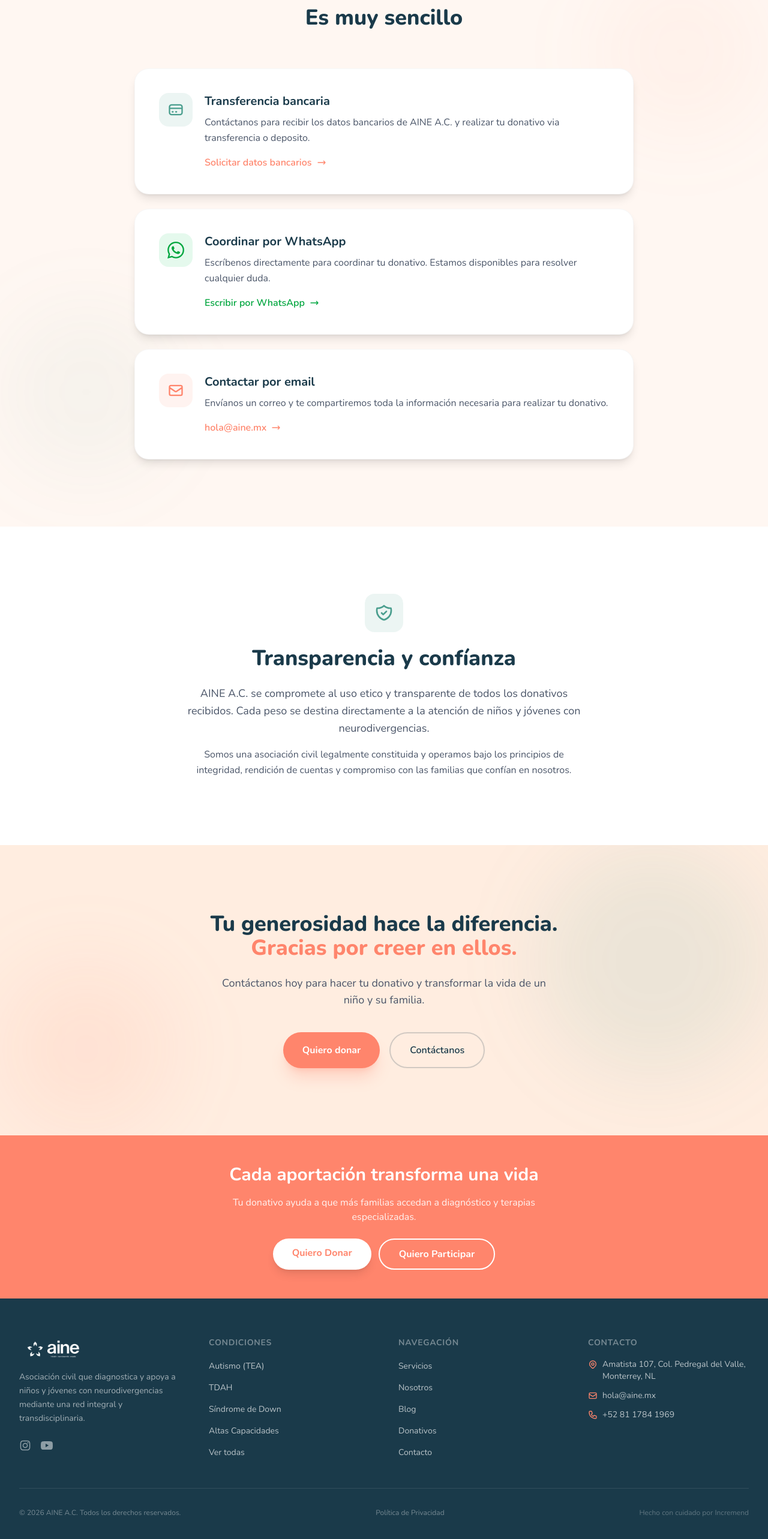
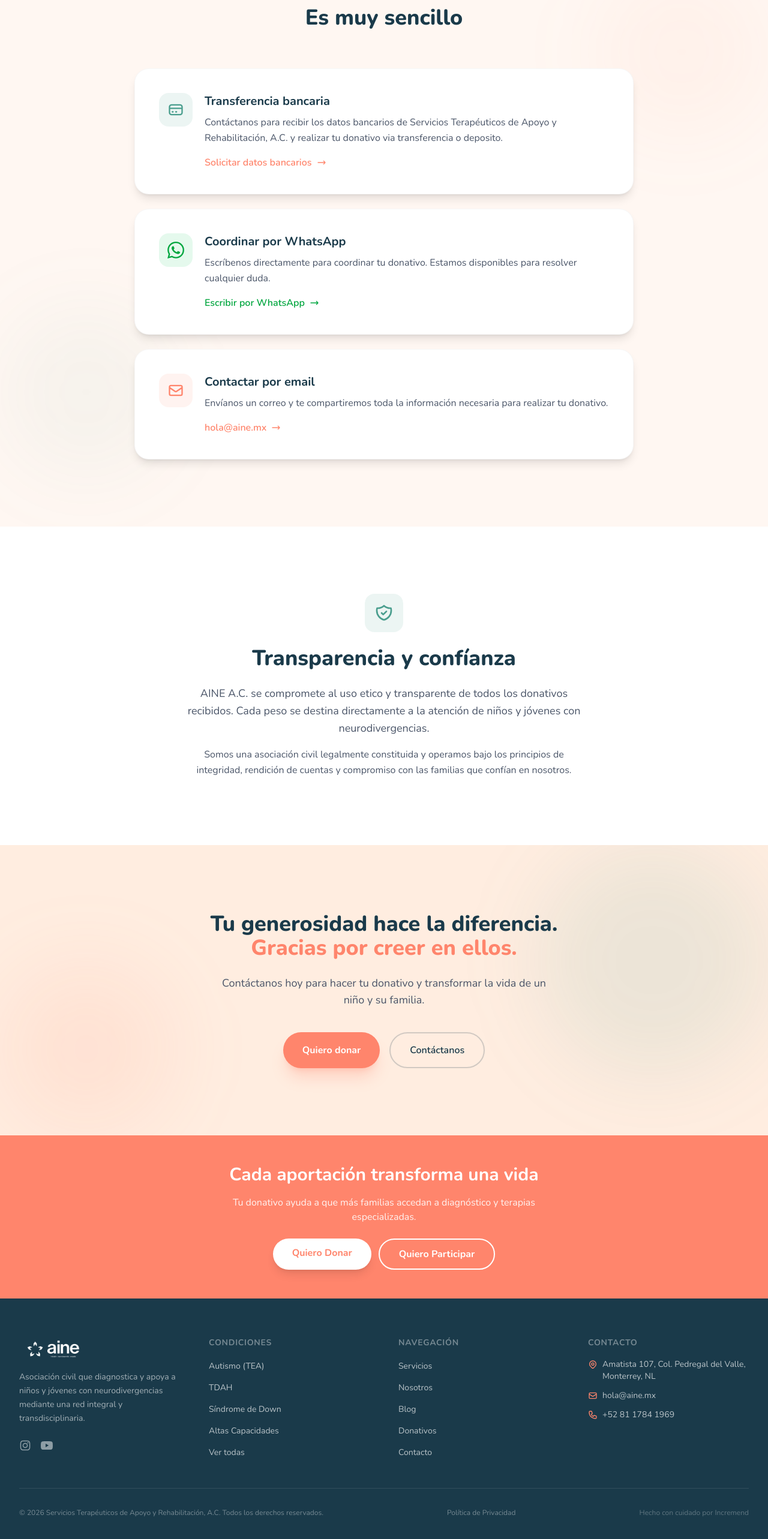
Before and after one commit to lucamendiola/aine-web, a Next.js app: page /donativos in a window 1280 px wide. Shown: the part 1797-4363 px from the top of the page at 60% size. Built offline with nearby package versions, Linux system fonts and the light colour scheme.

Commit message:
Update legal name to Servicios Terapéuticos de Apoyo y Rehabilitación, A.C.
Replace AINE A.C. with full legal name in footer copyright and donativos page.

Co-Authored-By: Claude Opus 4.6 (1M context) <noreply@anthropic.com>

```diff
--- a/src/app/donativos/page.tsx
+++ b/src/app/donativos/page.tsx
@@ -216,7 +216,7 @@ export default function DonativosPage() {
                     Transferencia bancaria
                   </h3>
                   <p className="text-body leading-relaxed">
-                    Contáctanos para recibir los datos bancarios de AINE A.C.
+                    Contáctanos para recibir los datos bancarios de Servicios Terapéuticos de Apoyo y Rehabilitación, A.C.
                     y realizar tu donativo via transferencia o deposito.
                   </p>
                   <a
--- a/src/components/Footer.tsx
+++ b/src/components/Footer.tsx
@@ -170,7 +170,7 @@ export function Footer() {
         {/* Bottom Bar */}
         <div className="mt-12 pt-8 border-t border-white/10 flex flex-col sm:flex-row justify-between items-center gap-4">
           <p className="text-white/40 text-xs">
-            &copy; {new Date().getFullYear()} AINE A.C. Todos los derechos reservados.
+            &copy; {new Date().getFullYear()} Servicios Terapéuticos de Apoyo y Rehabilitación, A.C. Todos los derechos reservados.
           </p>
           <div className="flex gap-6">
             {footerLinks.legal.map((link) => (
```
